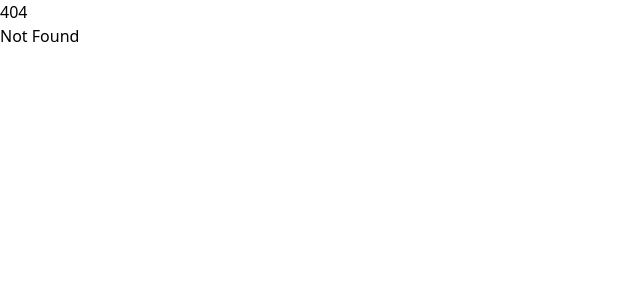
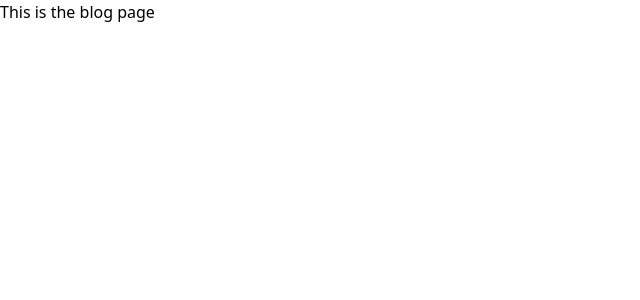
Before and after one commit to nobodyishappy/portfolio, a SvelteKit app: page /blog in a window 1280 px wide. Before the commit this address had no page. Shown: the top 300 px of the page, without its empty margins (0-640 px from the left). Built offline with nearby package versions, Linux system fonts and the light colour scheme.

Commit message:
Testing front page for blog

```diff
--- /dev/null
+++ b/src/routes/blog/+page.svelte
@@ -0,0 +1,8 @@
+<script>
+
+</script>
+
+<h1>This is the blog page</h1>
+
+<style lang="scss">
+</style>
```
